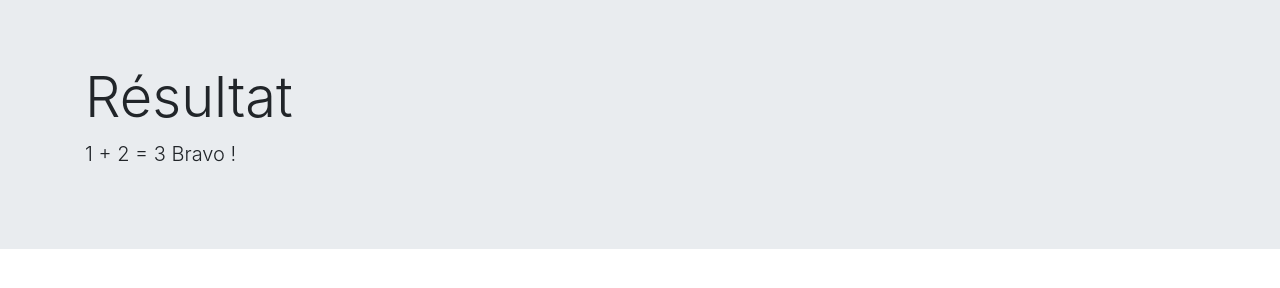
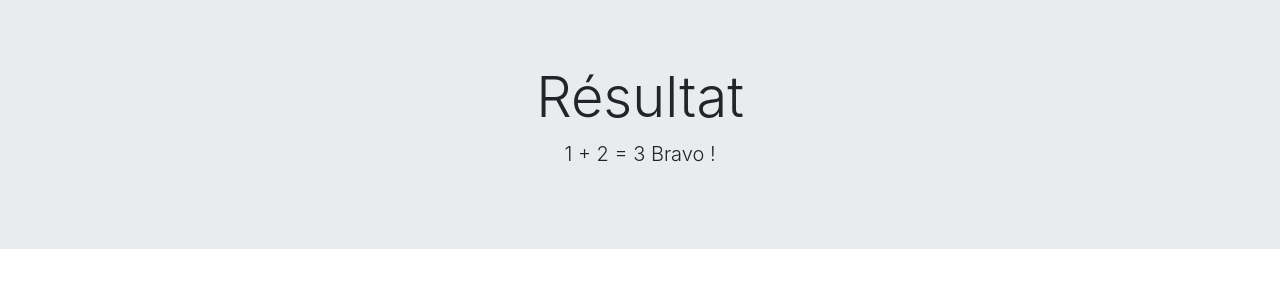
Before and after one commit to HoarauIdriss/exo-4-front-end-node.js-afficher-le-formulaire-avec-addition, a plain HTML site: page index2.html in a window 1280 px wide. Drawn offline with nearby package versions, Linux system fonts and the light colour scheme.

Commit message:
résultat final

```diff
--- a/index2.html
+++ b/index2.html
@@ -1,5 +1,6 @@
 <!doctype html>
 <html lang="en">
+
 <head>
   <title>Title</title>
   <!-- Required meta tags -->
@@ -7,19 +8,28 @@
   <meta name="viewport" content="width=device-width, initial-scale=1, shrink-to-fit=no">
 
   <!-- Bootstrap CSS -->
-    <link rel="stylesheet" href="https://maxcdn.bootstrapcdn.com/bootstrap/4.0.0/css/bootstrap.min.css" integrity="sha384-Gn5384xqQ1aoWXA+058RXPxPg6fy4IWvTNh0E263XmFcJlSAwiGgFAW/dAiS6JXm" crossorigin="anonymous">
+  <link rel="stylesheet" href="https://maxcdn.bootstrapcdn.com/bootstrap/4.0.0/css/bootstrap.min.css" integrity="sha384-Gn5384xqQ1aoWXA+058RXPxPg6fy4IWvTNh0E263XmFcJlSAwiGgFAW/dAiS6JXm"
+    crossorigin="anonymous">
 </head>
+
 <body>
-        <div class="jumbotron jumbotron-fluid">
-                <div class="container">
+  <div class="content">
+
+      <div class="jumbotron jumbotron-fluid col-sm-12 text-center">
+
           <h1 class="display-4">Résultat</h1>
           <p class="lead">1 + 2 = 3 Bravo !</p>
         </div>
+
+
   </div>
   <!-- Optional JavaScript -->
   <!-- jQuery first, then Popper.js, then Bootstrap JS -->
-    <script src="https://code.jquery.com/jquery-3.2.1.slim.min.js" integrity="sha384-KJ3o2DKtIkvYIK3UENzmM7KCkRr/rE9/Qpg6aAZGJwFDMVNA/GpGFF93hXpG5KkN" crossorigin="anonymous"></script>
-    <script src="https://maxcdn.bootstrapcdn.com/bootstrap/4.0.0/js/bootstrap.min.js" integrity="sha384-JZR6Spejh4U02d8jOt6vLEHfe/JQGiRRSQQxSfFWpi1MquVdAyjUar5+76PVCmYl" crossorigin="anonymous"></script>
+  <script src="https://code.jquery.com/jquery-3.2.1.slim.min.js" integrity="sha384-KJ3o2DKtIkvYIK3UENzmM7KCkRr/rE9/Qpg6aAZGJwFDMVNA/GpGFF93hXpG5KkN"
+    crossorigin="anonymous"></script>
+  <script src="https://maxcdn.bootstrapcdn.com/bootstrap/4.0.0/js/bootstrap.min.js" integrity="sha384-JZR6Spejh4U02d8jOt6vLEHfe/JQGiRRSQQxSfFWpi1MquVdAyjUar5+76PVCmYl"
+    crossorigin="anonymous"></script>
   <script src="script.js"></script>
 </body>
+
 </html>
--- a/script.js
+++ b/script.js
@@ -8,7 +8,7 @@ localStorage.setItem("testJSON", myJSON);
 //Retrieving data:
 text = localStorage.getItem("testJSON");
 obj = JSON.parse(text);
-document.getElementById("look").innerHTML = ' <div class="form-group"><label for="number1">Taper 1</label><input type="number1" class="form-control" id="number" aria-describedby="number" placeholder="1"><small id="number" class="form-text text-muted">Nous allons calculer 1 et 2 enssemble, en cliquant sur addition</small></div> ' + obj.number1 + '' +  '<div class="form-group"><label for="nombre2">Taper 2</label><input type="" class="form-control" id="number" placeholder="2"></div> <a href="index2.html" <button type="submit" id="click"  class="btn btn-primary">Addition</button></a>' + obj.number2 + '';
+document.getElementById("look").innerHTML = ' <div class="form-group"><label for="number1">Taper 1</label><input type="number1" class="form-control" id="number" aria-describedby="number" placeholder="1"><small id="number" class="form-text text-muted">Nous allons calculer 1 et 2 enssemble, en cliquant sur addition</small></div> ' +  '<div class="form-group"><label for="nombre2">Taper 2</label><input type="" class="form-control" id="number" placeholder="2"></div> <a href="index2.html" <button type="submit" id="click"  class="btn btn-primary">Addition</button></a>' + '';
 
 var num1 = 1,
     num2 = 2;
```
Lines whose indentation alone changed are shown as unchanged.
